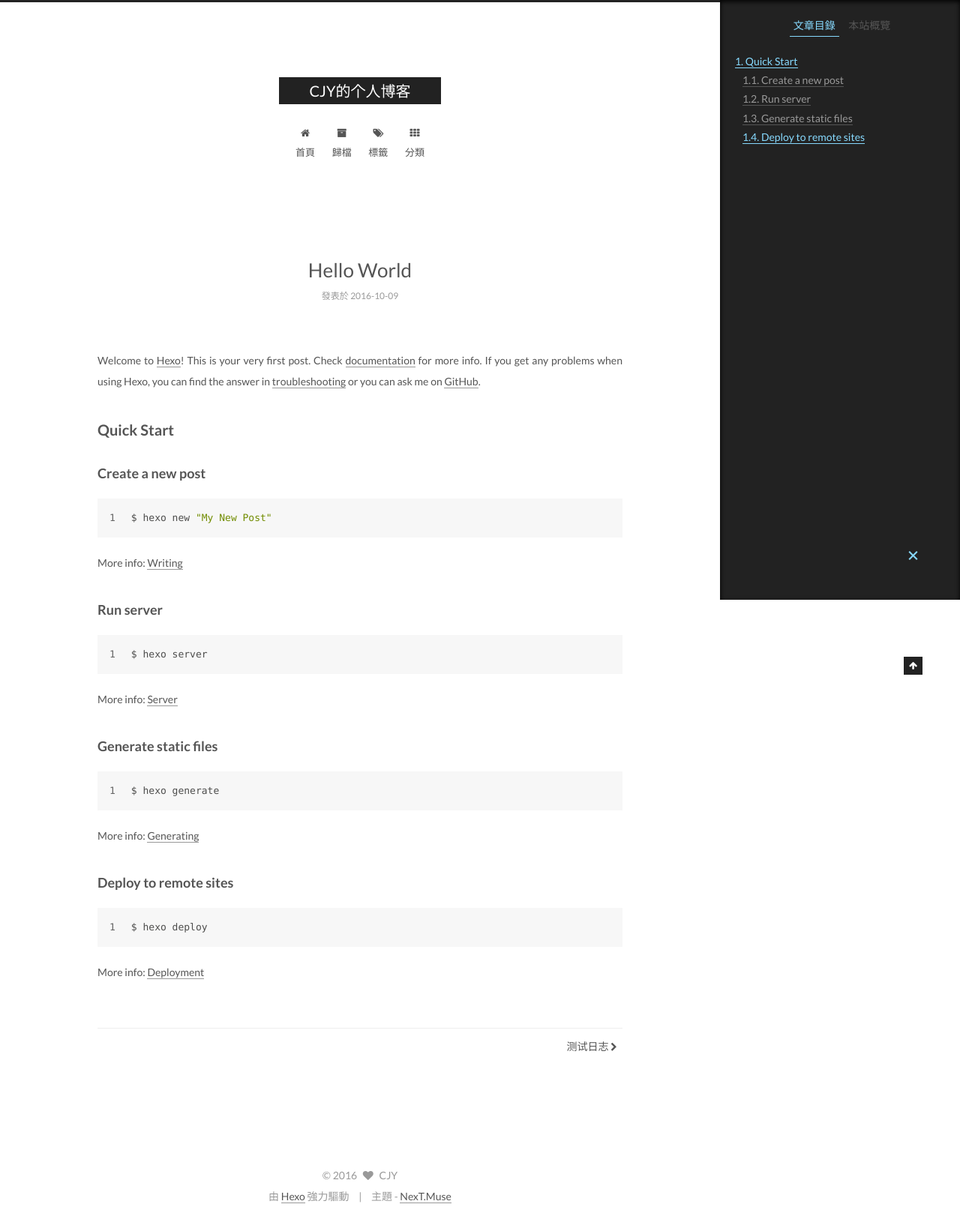
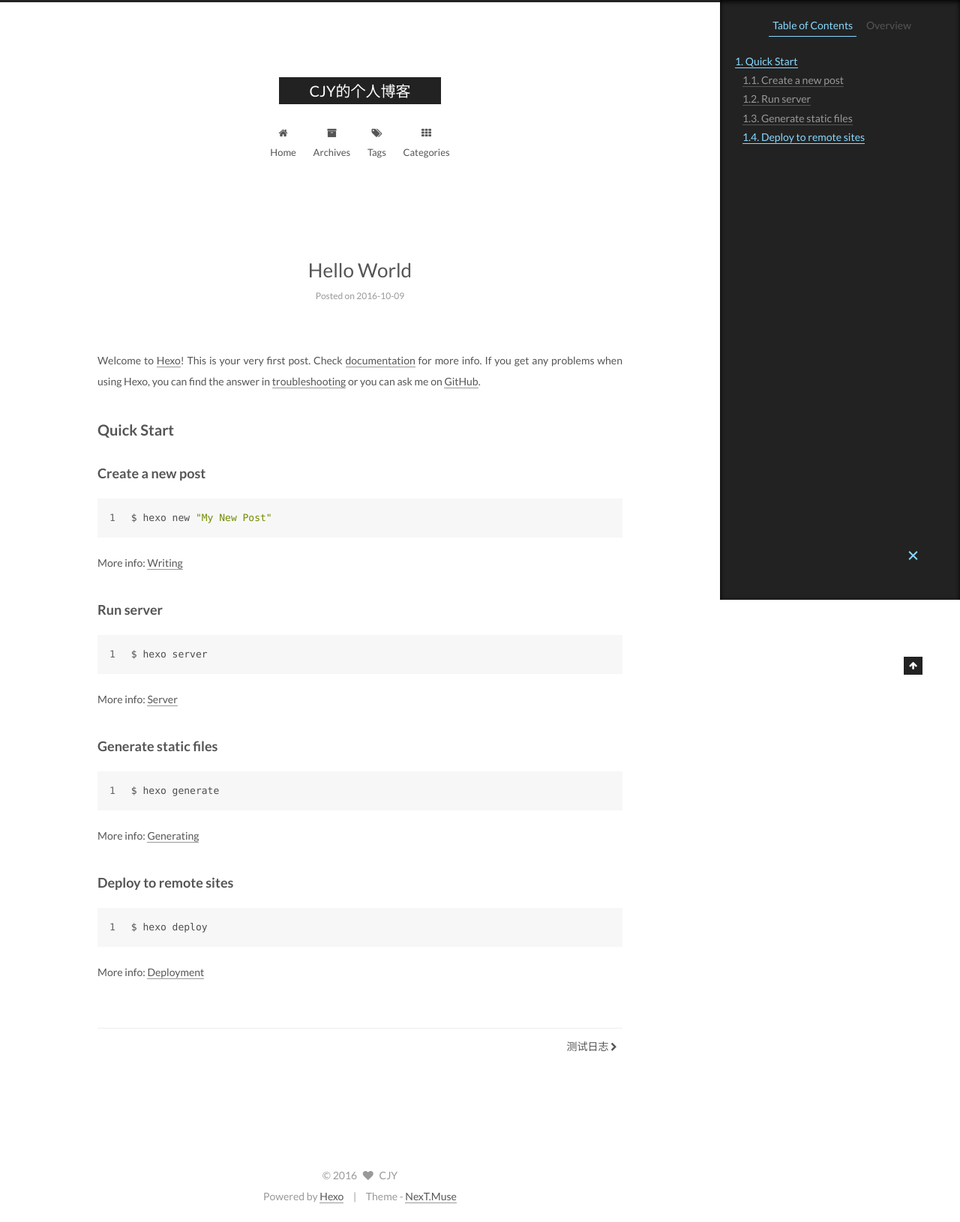
Before and after one commit to Cjy-CN/Cjy-CN.github.io, a plain HTML site: page 2016/10/09/hello-world/index.html in a window 1280 px wide. Shown: the whole page at 75% size. Drawn offline with Linux system fonts and the light colour scheme.

Commit message:
Site updated: 2016-10-10 11:09:51

```diff
--- a/2016/10/09/hello-world/index.html
+++ b/2016/10/09/hello-world/index.html
@@ -178,7 +178,7 @@ Quick">
 
               <i class="menu-item-icon fa fa-fw fa-home"></i> <br />
 
-            首頁
+            Home
           </a>
         </li>
 
@@ -188,7 +188,7 @@ Quick">
 
               <i class="menu-item-icon fa fa-fw fa-archive"></i> <br />
 
-            歸檔
+            Archives
           </a>
         </li>
 
@@ -198,7 +198,7 @@ Quick">
 
               <i class="menu-item-icon fa fa-fw fa-tags"></i> <br />
 
-            標籤
+            Tags
           </a>
         </li>
 
@@ -208,7 +208,7 @@ Quick">
 
               <i class="menu-item-icon fa fa-fw fa-th"></i> <br />
 
-            分類
+            Categories
           </a>
         </li>
 
@@ -261,7 +261,7 @@ Quick">
             <span class="post-meta-item-icon">
               <i class="fa fa-calendar-o"></i>
             </span>
-            <span class="post-meta-item-text">發表於</span>
+            <span class="post-meta-item-text">Posted on</span>
             <time itemprop="dateCreated" datetime="2016-10-09T19:25:18+08:00" content="2016-10-09">
               2016-10-09
             </time>
@@ -379,10 +379,10 @@ Quick">
 
         <ul class="sidebar-nav motion-element">
           <li class="sidebar-nav-toc sidebar-nav-active" data-target="post-toc-wrap" >
-            文章目錄
+            Table of Contents
           </li>
           <li class="sidebar-nav-overview" data-target="site-overview">
-            本站概覽
+            Overview
           </li>
         </ul>
 
@@ -399,7 +399,7 @@ Quick">
           <div class="site-state-item site-state-posts">
             <a href="/archives">
               <span class="site-state-item-count">2</span>
-              <span class="site-state-item-name">文章</span>
+              <span class="site-state-item-name">posts</span>
             </a>
           </div>
 
@@ -409,7 +409,7 @@ Quick">
             <div class="site-state-item site-state-tags">
               <a href="/tags">
                 <span class="site-state-item-count">1</span>
-                <span class="site-state-item-name">標籤</span>
+                <span class="site-state-item-name">tags</span>
               </a>
             </div>
 
@@ -464,11 +464,11 @@ Quick">
 </div>
 
 <div class="powered-by">
-  由 <a class="theme-link" href="https://hexo.io">Hexo</a> 強力驅動
+  Powered by <a class="theme-link" href="https://hexo.io">Hexo</a>
 </div>
 
 <div class="theme-info">
-  主題 -
+  Theme -
   <a class="theme-link" href="https://github.com/iissnan/hexo-theme-next">
     NexT.Muse
   </a>
--- a/css/main.css
+++ b/css/main.css
@@ -1557,7 +1557,7 @@ pre .javascript .function {
   width: 4px;
   height: 4px;
   border-radius: 50%;
-  background: #1affff;
+  background: #fff75b;
 }
 .links-of-blogroll {
   font-size: 13px;
```
Also changed, not shown: 2016/10/09/测试日志/index.html (+11 -11 lines), archives/2016/10/index.html (+10 -10 lines), archives/2016/index.html (+10 -10 lines), archives/index.html (+10 -10 lines), categories/index.html (+10 -10 lines), index.html (+10 -10 lines), tags/index.html (+10 -10 lines), tags/网页测试/index.html (+10 -10 lines).
